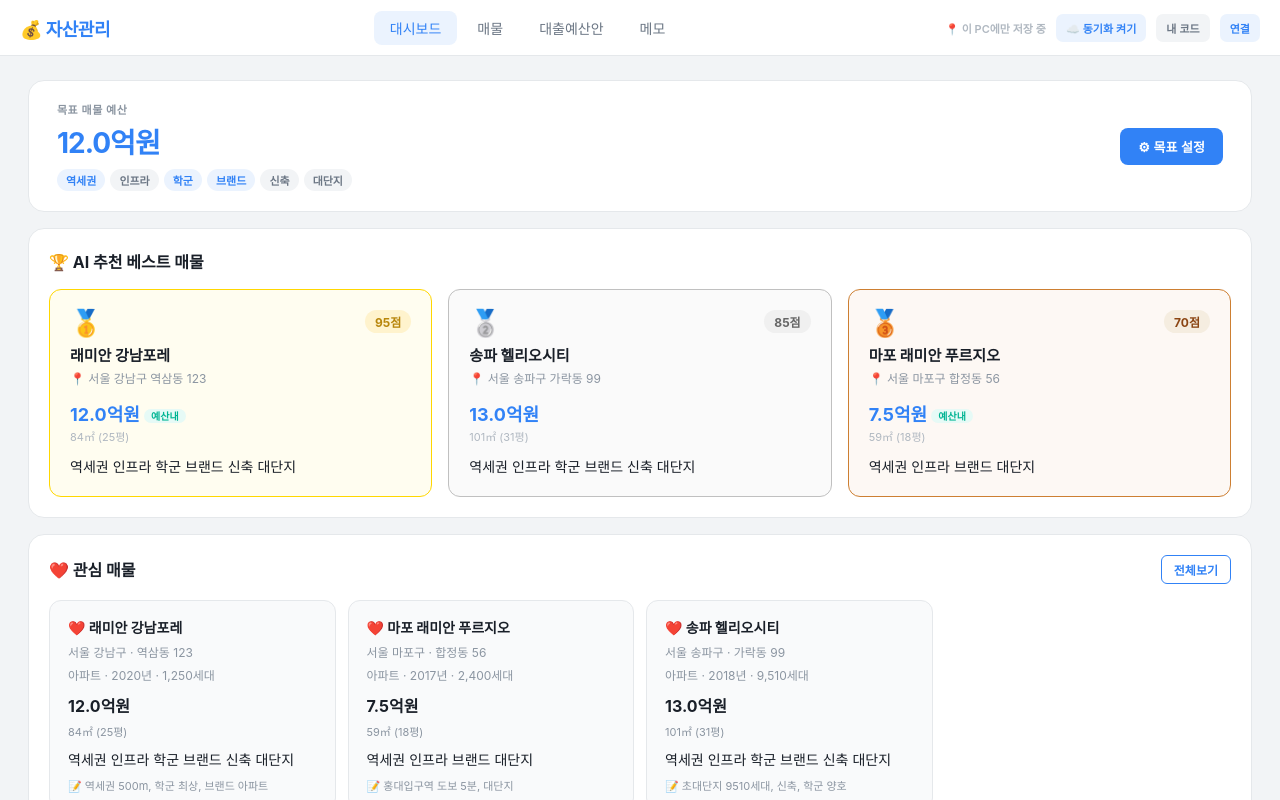
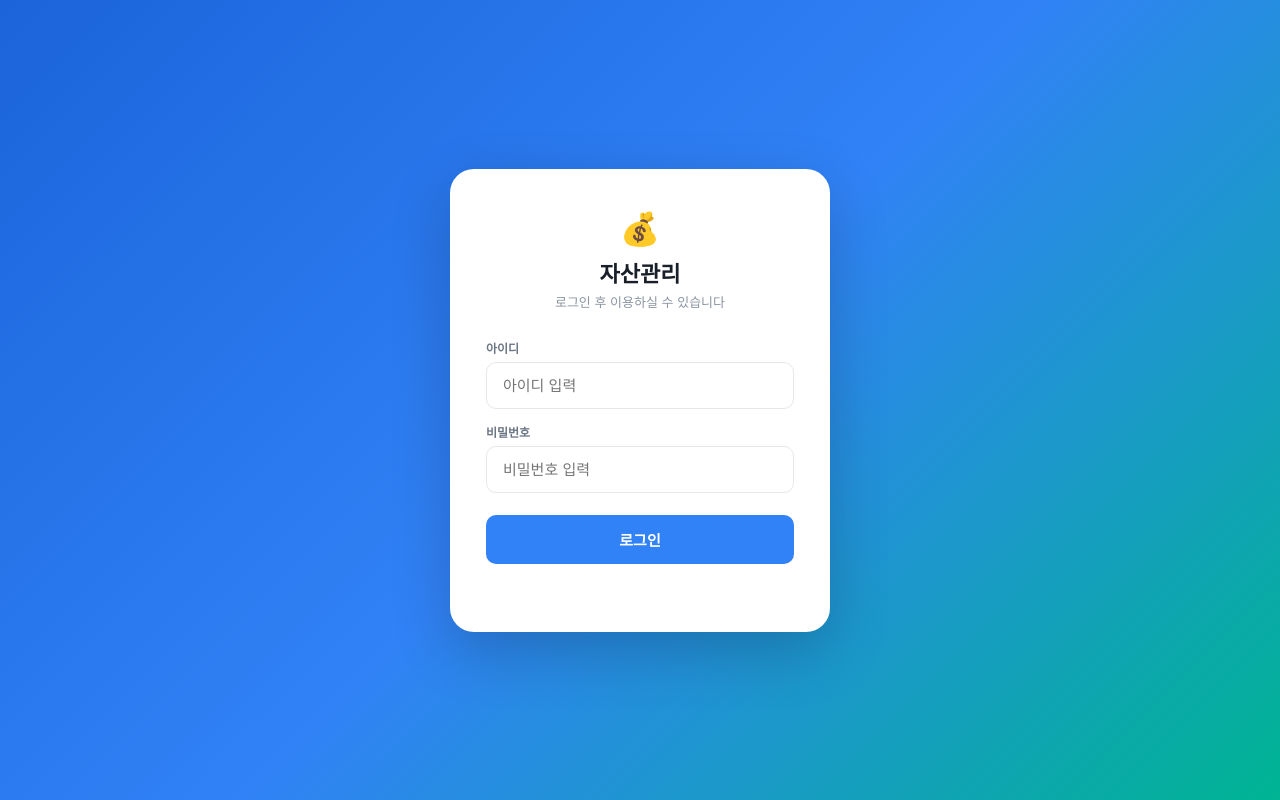
Before and after one commit to bellajuh26/real-estate-manager, a plain HTML site: page index.html in a window 1280 px wide. Shown: the top 800 px of the page. Drawn offline with Linux system fonts and the light colour scheme.

Commit message:
로그인 화면 추가

```diff
--- a/index.html
+++ b/index.html
@@ -6,6 +6,21 @@
 <title>자산 관리 - 부동산 & 자산</title>
 <style>
   * { margin: 0; padding: 0; box-sizing: border-box; }
+
+  /* LOGIN */
+  .login-screen { position:fixed; inset:0; background:linear-gradient(135deg,#1B64DA 0%,#3182F6 50%,#00B493 100%); z-index:9999; display:flex; align-items:center; justify-content:center; }
+  .login-screen.hidden { display:none; }
+  .login-box { background:white; border-radius:24px; padding:40px 36px; width:100%; max-width:380px; box-shadow:0 20px 60px rgba(0,0,0,0.2); }
+  .login-logo { font-size:32px; text-align:center; margin-bottom:8px; }
+  .login-title { font-size:22px; font-weight:800; color:var(--gray-900); text-align:center; margin-bottom:4px; }
+  .login-sub { font-size:13px; color:var(--gray-500); text-align:center; margin-bottom:28px; }
+  .login-group { margin-bottom:14px; }
+  .login-label { display:block; font-size:12px; font-weight:700; color:var(--gray-600); margin-bottom:6px; }
+  .login-input { width:100%; padding:13px 16px; border:1.5px solid var(--gray-200); border-radius:10px; font-size:15px; color:var(--gray-900); outline:none; transition:border-color 0.15s; font-family:inherit; }
+  .login-input:focus { border-color:var(--blue); }
+  .login-btn { width:100%; padding:14px; background:var(--blue); color:white; border:none; border-radius:10px; font-size:15px; font-weight:700; cursor:pointer; margin-top:8px; transition:background 0.15s; }
+  .login-btn:hover { background:var(--blue-dark); }
+  .login-error { color:var(--red); font-size:13px; text-align:center; margin-top:10px; min-height:18px; }
   :root {
     --blue: #3182F6; --blue-light: #EBF3FE; --blue-dark: #1B64DA;
     --green: #00B493; --green-light: #E6FAF6;
@@ -280,6 +295,25 @@
 </style>
 </head>
 <body>
+
+<!-- LOGIN SCREEN -->
+<div class="login-screen" id="login-screen">
+  <div class="login-box">
+    <div class="login-logo">💰</div>
+    <div class="login-title">자산관리</div>
+    <div class="login-sub">로그인 후 이용하실 수 있습니다</div>
+    <div class="login-group">
+      <label class="login-label">아이디</label>
+      <input type="text" class="login-input" id="login-id" placeholder="아이디 입력" onkeydown="if(event.key==='Enter') doLogin()">
+    </div>
+    <div class="login-group">
+      <label class="login-label">비밀번호</label>
+      <input type="password" class="login-input" id="login-pw" placeholder="비밀번호 입력" onkeydown="if(event.key==='Enter') doLogin()">
+    </div>
+    <button class="login-btn" onclick="doLogin()">로그인</button>
+    <div class="login-error" id="login-error"></div>
+  </div>
+</div>
 
 <!-- MODAL: 대출 메모 추가 -->
 <div class="modal-overlay" id="loan-memo-modal">
@@ -2058,6 +2092,32 @@
 
 function renderAll(){ renderDashboard(); renderProperties(); renderAssets(); renderNotes(); }
 
+// ─── LOGIN ─────────────────────────────────────────────────────
+const LOGIN_ID = 'admin';
+const LOGIN_PW = '1234';
+
+function doLogin(){
+  const id = document.getElementById('login-id').value.trim();
+  const pw = document.getElementById('login-pw').value;
+  if(id === LOGIN_ID && pw === LOGIN_PW){
+    sessionStorage.setItem('asset_mgr_auth', 'true');
+    document.getElementById('login-screen').classList.add('hidden');
+    document.getElementById('login-error').textContent = '';
+  } else {
+    document.getElementById('login-error').textContent = '아이디 또는 비밀번호가 올바르지 않습니다.';
+    document.getElementById('login-pw').value = '';
+    document.getElementById('login-pw').focus();
+  }
+}
+
+function checkAuth(){
+  if(sessionStorage.getItem('asset_mgr_auth') !== 'true'){
+    document.getElementById('login-screen').classList.remove('hidden');
+  } else {
+    document.getElementById('login-screen').classList.add('hidden');
+  }
+}
+
 // ─── INIT ──────────────────────────────────────────────────────
 load();
 if(data.properties.length===0&&data.assets.length===0){
@@ -2082,6 +2142,7 @@
   ];
   save();
 }
+checkAuth();
 renderAll();
 
 // 즐겨찾기 URL(#코드)로 들어온 경우: 자동으로 동기화 켜고 클라우드 데이터 복원
```
